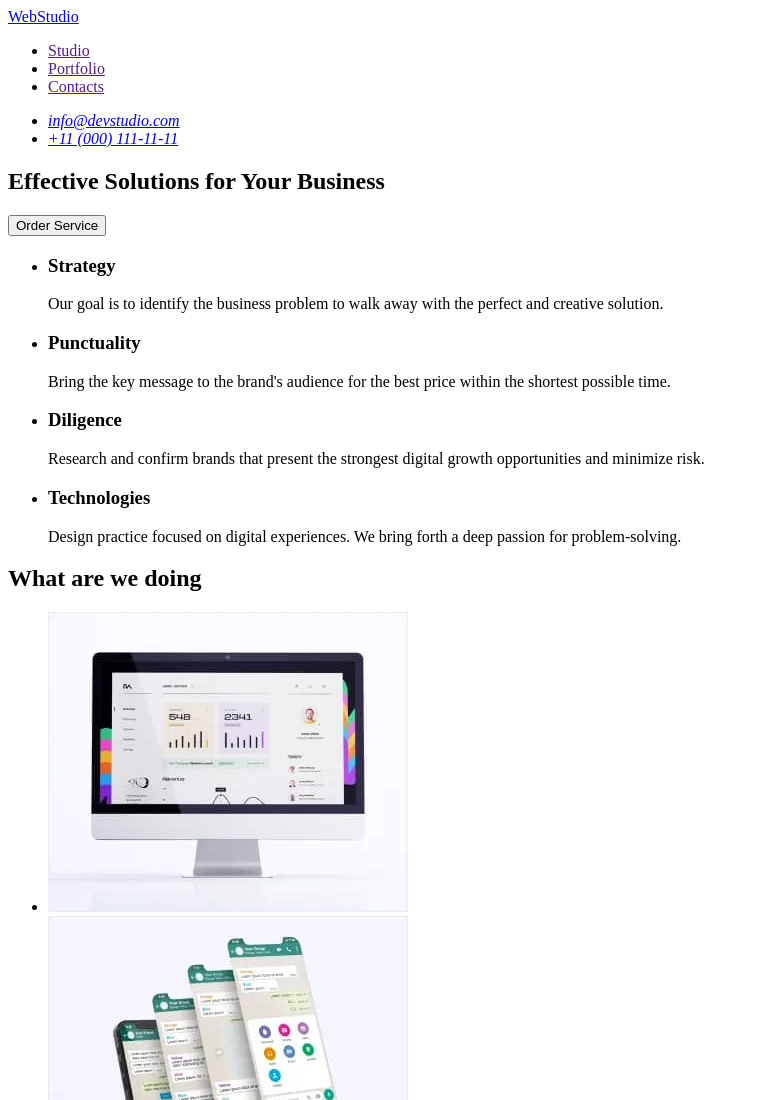
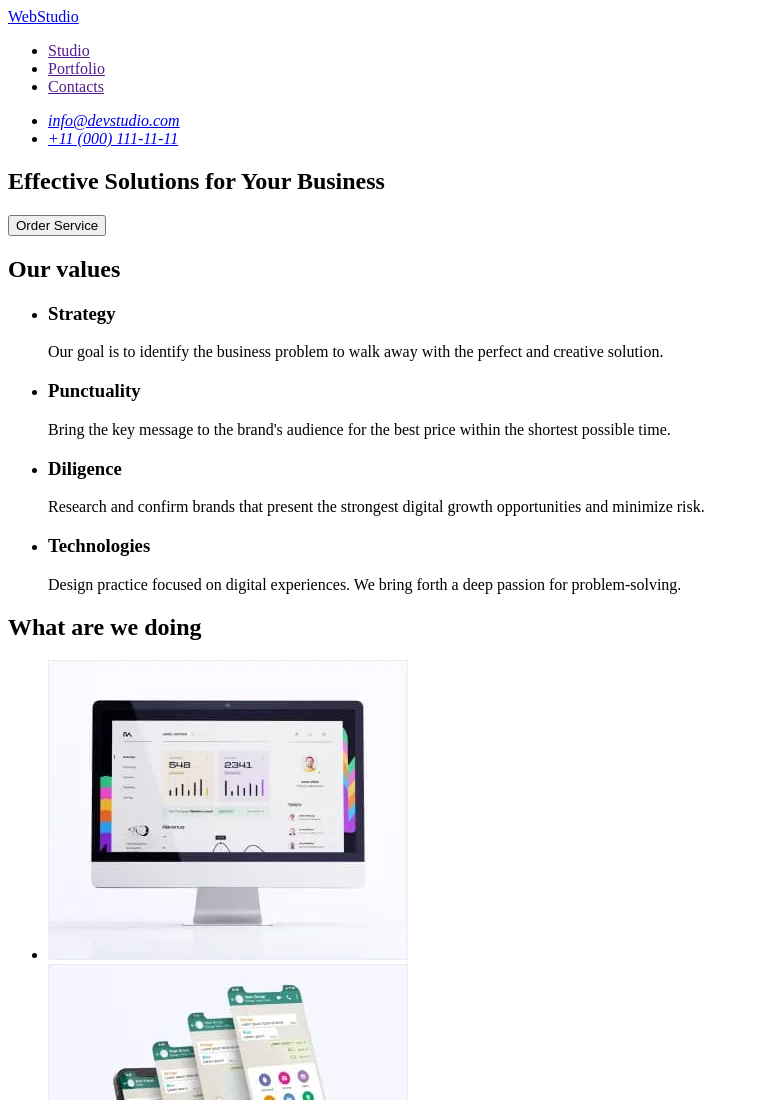
Before and after one commit to ingyaroslav/goit-markup-hw-01, a plain HTML site: page index.html in a window 1280 px wide. Shown: the top 1100 px of the page, without its empty margins (0-759 px from the left). Drawn offline with Linux system fonts and the light colour scheme.

Commit message:
Our values

```diff
--- a/index.html
+++ b/index.html
@@ -28,6 +28,7 @@
             <button type="button">Order Service</button>
         </section>
         <section>
+            <h2>Our values</h2>
             <ul>
                 <li>
                     <h3>Strategy</h3>
```
